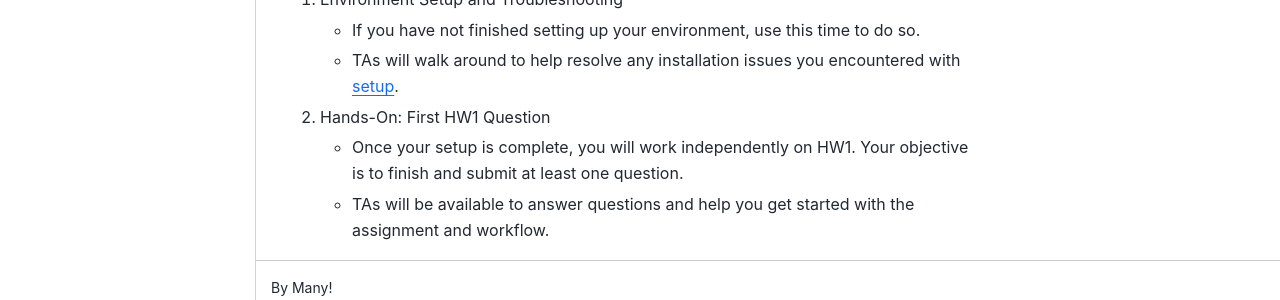
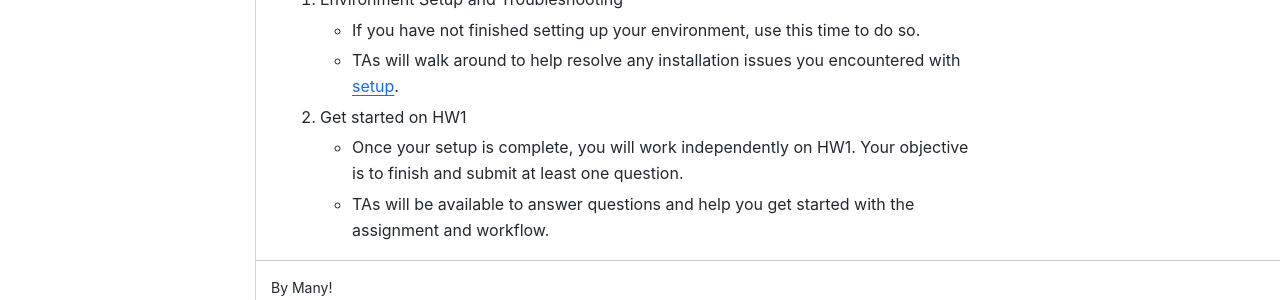
Before and after one commit to UBC-CS/cpsc330-2026W1, a Jupyter Book: the page built from content/tutorials/00_tutorial0.md, in a window 1280 px wide and 939 px high. Shown: the part 601-901 px from the top of the window. Built offline with Jupyter Book 1.0.4 settings and Sphinx 7.4.7 and the Sphinx Book theme 1.1.4, drawn with Linux system fonts in a browser that asks for light colours; pages that are not in the unit, such as notebooks, are missing from menus; comment, search, counter and statistics services are not loaded.

Commit message:
Update tutorial0

```diff
--- a/content/tutorials/00_tutorial0.md
+++ b/content/tutorials/00_tutorial0.md
@@ -15,6 +15,6 @@ To make the most of our time, please do the following before arriving:
    - If you have not finished setting up your environment, use this time to do so.
    - TAs will walk around to help resolve any installation issues you encountered with [setup](../../docs/setup.md).
 
-2. Hands-On: First HW1 Question
+2. Get started on HW1
    - Once your setup is complete, you will work independently on HW1. Your objective is to finish and submit at least one question.
    - TAs will be available to answer questions and help you get started with the assignment and workflow.
```
